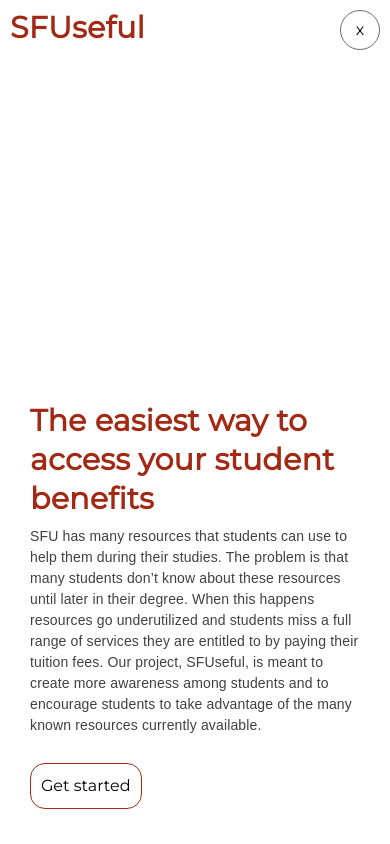
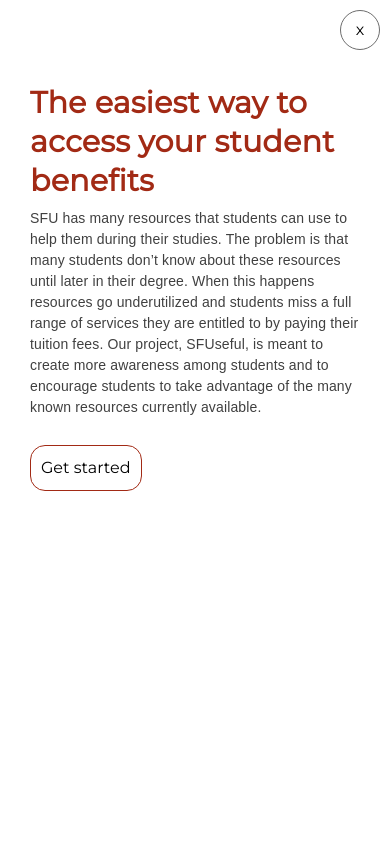
Before and after one commit to oklex/sfuseful, a React (Create React App) app: page / in a window 390 px wide. Built offline with nearby package versions, Linux system fonts and the light colour scheme; a web font is replaced by a local one.

Commit message:
update splash text

```diff
--- a/src/components/SplashPage/SplashPage.scss
+++ b/src/components/SplashPage/SplashPage.scss
@@ -19,7 +19,7 @@
     }
   }
   .content{
-    padding-top: 40vh;
+    padding-top: 25vh;
     text-align: left;
     h1 {
       line-height: 1.3em;
@@ -30,4 +30,13 @@
       border: solid 1px $brand-red;
     }
   }
+
+
 }
+
+
+@media only screen and (max-width: 720px) {
+  .content {
+    padding-top: 20px !important;
+  }
+}
--- a/src/components/SplashPage/SplashPage.tsx
+++ b/src/components/SplashPage/SplashPage.tsx
@@ -39,14 +39,13 @@
     } else {
       return (
         <div className="splashPage">
-          <div className="heading d-flex justify-content-between">
-            <h1>SFUseful</h1>
+          <div className="heading d-flex flex-row-reverse">
             <button className="closeSplashBtn" onClick={() => this.turnOff()}>
               x
             </button>
           </div>
           <div className="content container">
-            <div className="col-md-6">
+            <div className="col-md-7">
               <h1>The easiest way to access your student benefits</h1>
               <p>
                 SFU has many resources that students can use to help them during
```
